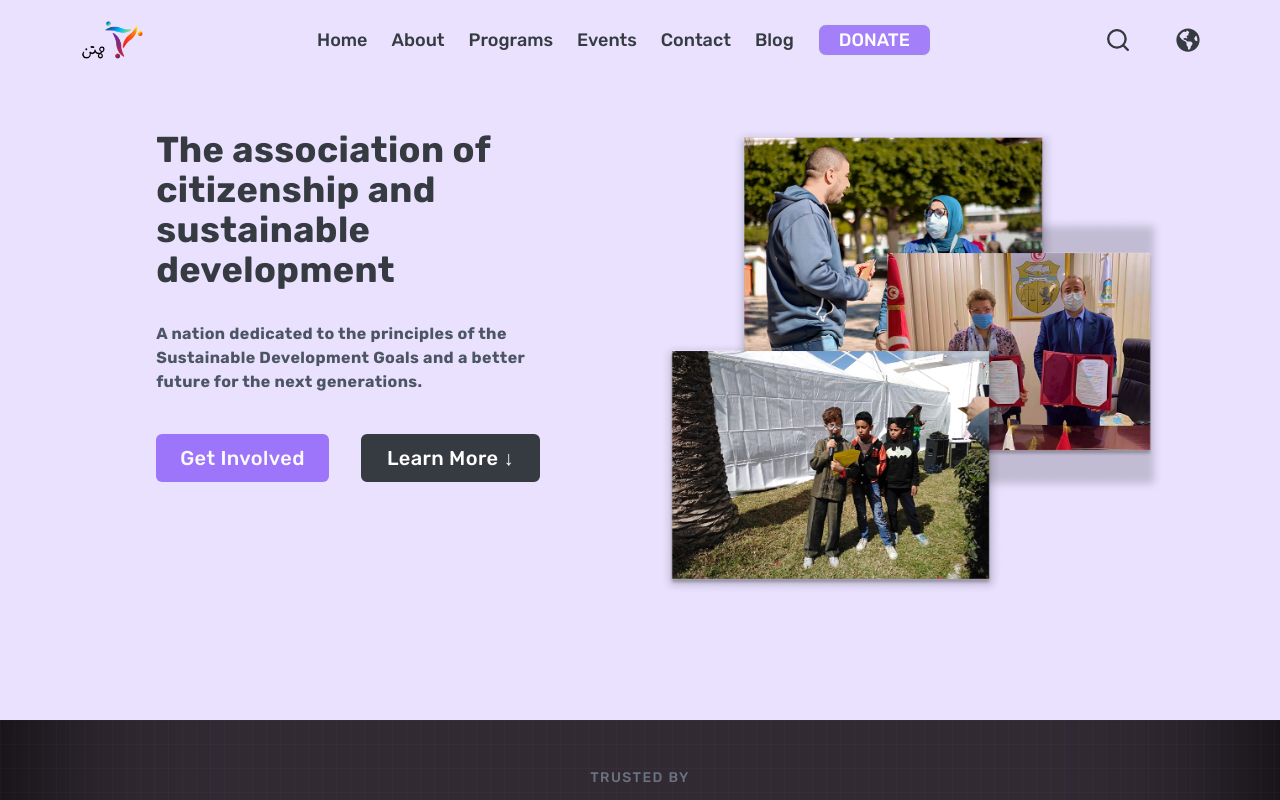
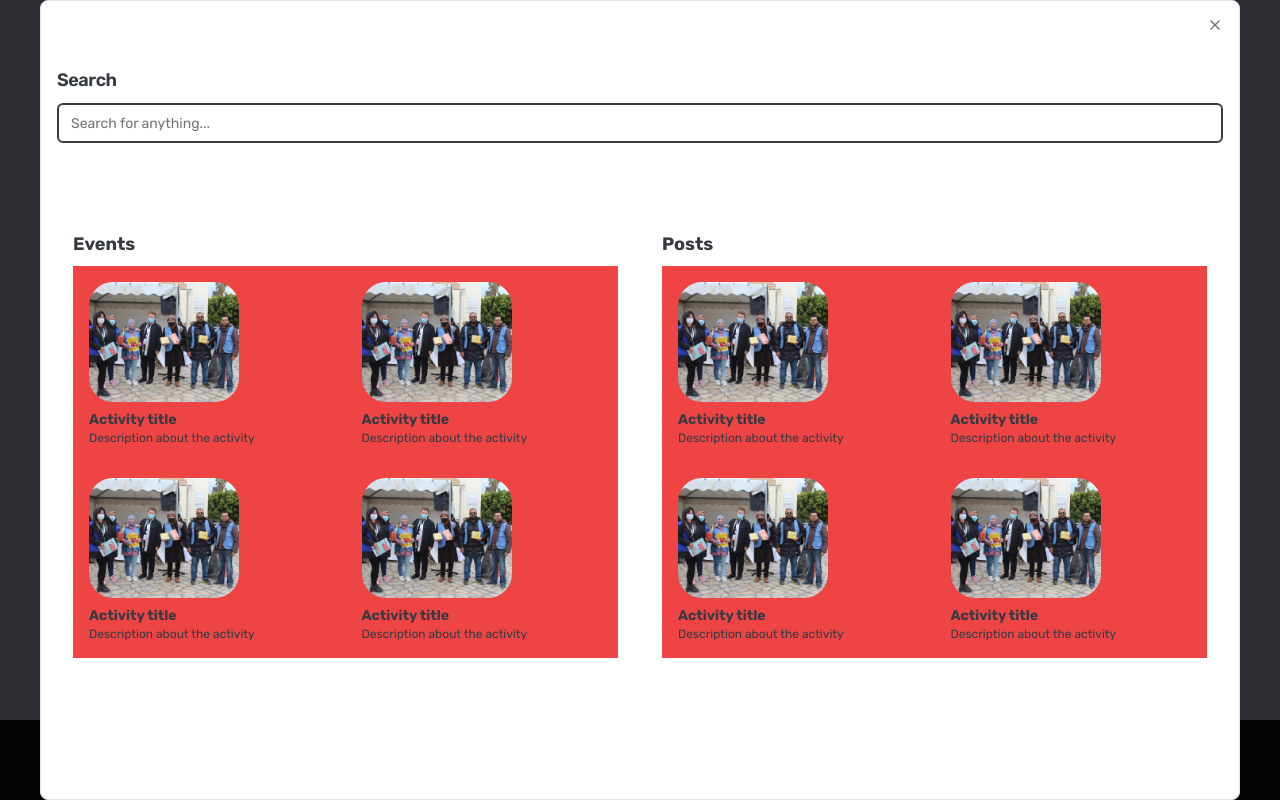
Before and after one commit to NourEssalam/front-momtan, a Next.js app: page / in a window 1280 px wide. Both pictures are taken after a click on the icon 1118 px from the left and 40 px from the top of the page. Shown: the top 800 px of the page. Built offline with nearby package versions, Linux system fonts and the light colour scheme.

Commit message:
add the first version of thesearch overlay

```diff
--- /dev/null
+++ b/components/shared-components/DialogSearchButton.tsx
@@ -0,0 +1,79 @@
+import { CopyIcon } from "@radix-ui/react-icons";
+import Container from "@/components/shared-components/Container";
+
+import { Button } from "@/components/ui/button";
+import {
+  Dialog,
+  DialogClose,
+  DialogContent,
+  DialogDescription,
+  DialogFooter,
+  DialogHeader,
+  DialogTitle,
+  DialogTrigger,
+} from "@/components/ui/dialog";
+import { Input } from "@/components/ui/input";
+import { Label } from "@/components/ui/label";
+import { CiSearch } from "react-icons/ci";
+import SearchResultElement from "./SearchResultElement";
+
+export function DialogSearchButton() {
+  return (
+    <Dialog>
+      <DialogTrigger asChild>
+        <CiSearch className="text-grey stroke-1 w-7 h-7 cursor-pointer hover:text-accent" />
+      </DialogTrigger>
+      <DialogContent
+        className=" gap-0 max-w-[1200px] inset-0 p-4 mx-auto  bg-white left-[0%] top-[0%]
+      translate-x-[0%] translate-y-[0%]"
+      >
+        <DialogHeader className="sm:justify-center mb-0 gap-2 space-x-0">
+          <DialogTitle>Search</DialogTitle>
+
+          <div className="">
+            <Label htmlFor="search" className="sr-only">
+              Search
+            </Label>
+            <Input
+              type="search"
+              id="search"
+              placeholder="Search for anything..."
+            />
+          </div>
+        </DialogHeader>
+        {/* Results */}
+        <div className="overflow-y-scroll grid grid-cols-2 gap-3 mt-4 ">
+          {/* events */}
+          <div className="flex flex-col gap-2 p-4">
+            <h3 className="text-lg font-bold">Events</h3>
+
+            <div className="bg-red-500 grid grid-cols-2">
+              <SearchResultElement />
+              <SearchResultElement />
+              <SearchResultElement />
+              <SearchResultElement />
+            </div>
+          </div>
+          <div className="flex flex-col gap-2 p-4">
+            <h3 className="text-lg font-bold">Posts</h3>
+
+            <div className="bg-red-500 grid grid-cols-2">
+              <SearchResultElement />
+              <SearchResultElement />
+              <SearchResultElement />
+              <SearchResultElement />
+            </div>
+          </div>
+        </div>
+
+        {/* <DialogFooter className="sm:justify-start">
+          <DialogClose asChild>
+            <Button type="button" variant="secondary">
+              Close
+            </Button>
+          </DialogClose>
+        </DialogFooter> */}
+      </DialogContent>
+    </Dialog>
+  );
+}
--- a/components/shared-components/Header.tsx
+++ b/components/shared-components/Header.tsx
@@ -10,6 +10,8 @@
 
 import { useEffect, useState } from "react";
 import { mainMenuType } from "@/lib/types/menu-types";
+import { Dialog } from "@radix-ui/react-dialog";
+import { DialogSearchButton } from "./DialogSearchButton";
 
 export default function Header() {
   const [open, setOpen] = useState(false);
@@ -63,7 +65,7 @@
         </Link>{" "}
       </nav>
       <div className="action hidden  lg:flex justify-between lg:w-24 gap-6 items-center">
-        <CiSearch className="text-grey stroke-1 w-7 h-7 cursor-pointer hover:text-accent" />
+        <DialogSearchButton />
         <FaGlobeAmericas
           className="text-grey w-6 h-6 cursor-pointer hover:text-accent"
           onClick={() => alert("choose a language")}
@@ -72,7 +74,7 @@
 
       {/* nav actions */}
       <div className="action lg:hidden   flex justify-between lg:w-24 gap-6 items-center">
-        <CiSearch className="text-grey stroke-1 w-7 h-7 hover:text-accent cursor-pointer" />
+        <DialogSearchButton />
         <FaGlobeAmericas
           className="text-grey w-6 h-6  cursor-pointer hover:text-accent"
           onClick={() => alert("choose a language")}
--- /dev/null
+++ b/components/shared-components/SearchResultElement.tsx
@@ -0,0 +1,20 @@
+import Image from "next/image";
+export default function SearchResultElement() {
+  return (
+    <div className="flex flex-col gap-2 p-4">
+      <div className="max-w-[150px] rounded-3xl overflow-hidden">
+        <Image
+          src="/img/gallery/activities.jpg"
+          alt="image"
+          width={100}
+          height={100}
+          className="w-full  object-cover"
+        />
+      </div>
+      <div>
+        <h3 className="text-sm font-bold">Activity title</h3>
+        <p className="text-xs text-secondary">Description about the activity</p>
+      </div>
+    </div>
+  );
+}
--- /dev/null
+++ b/components/ui/dialog.tsx
@@ -0,0 +1,132 @@
+"use client";
+
+import * as React from "react";
+import * as DialogPrimitive from "@radix-ui/react-dialog";
+import { X } from "lucide-react";
+
+import { cn } from "@/lib/utils";
+
+const Dialog = DialogPrimitive.Root;
+
+const DialogTrigger = DialogPrimitive.Trigger;
+
+const DialogPortal = DialogPrimitive.Portal;
+
+const DialogClose = DialogPrimitive.Close;
+
+const DialogOverlay = React.forwardRef<
+  React.ElementRef<typeof DialogPrimitive.Overlay>,
+  React.ComponentPropsWithoutRef<typeof DialogPrimitive.Overlay>
+>(({ className, ...props }, ref) => (
+  <DialogPrimitive.Overlay
+    ref={ref}
+    className={cn(
+      "fixed inset-0 z-50 bg-black/80  data-[state=open]:animate-in data-[state=closed]:animate-out data-[state=closed]:fade-out-0 data-[state=open]:fade-in-0",
+      className
+    )}
+    {...props}
+  />
+));
+DialogOverlay.displayName = DialogPrimitive.Overlay.displayName;
+
+const DialogContent = React.forwardRef<
+  React.ElementRef<typeof DialogPrimitive.Content>,
+  React.ComponentPropsWithoutRef<typeof DialogPrimitive.Content>
+>(({ className, children, ...props }, ref) => (
+  <DialogPortal>
+    <DialogOverlay />
+    <DialogPrimitive.Content
+      ref={ref}
+      className={cn(
+        `fixed left-[50%] top-[50%] z-50 grid w-full max-w-lg translate-x-[-50%] translate-y-[-50%]
+        gap-4 border bg-background p-6 shadow-lg duration-200 data-[state=open]:animate-in
+        data-[state=closed]:animate-out data-[state=closed]:fade-out-0 data-[state=open]:fade-in-0
+        data-[state=closed]:zoom-out-95 data-[state=open]:zoom-in-95 data-[state=closed]:slide-out-to-left-1/2
+         data-[state=closed]:slide-out-to-top-[48%] data-[state=open]:slide-in-from-left-1/2
+         data-[state=open]:slide-in-from-top-[48%] sm:rounded-lg`,
+        className
+      )}
+      {...props}
+    >
+      {children}
+      <DialogPrimitive.Close
+        className="absolute right-4 top-4 rounded-sm opacity-70 ring-offset-background
+      transition-opacity hover:opacity-100 focus:outline-none focus:ring-2 focus:ring-ring
+      focus:ring-offset-2 disabled:pointer-events-none data-[state=open]:bg-accent
+      data-[state=open]:text-muted-foreground"
+      >
+        <X className="h-4 w-4" />
+        <span className="sr-only">Close</span>
+      </DialogPrimitive.Close>
+    </DialogPrimitive.Content>
+  </DialogPortal>
+));
+DialogContent.displayName = DialogPrimitive.Content.displayName;
+
+const DialogHeader = ({
+  className,
+  ...props
+}: React.HTMLAttributes<HTMLDivElement>) => (
+  <div
+    className={cn(
+      "flex flex-col space-y-1.5 text-center sm:text-left",
+      className
+    )}
+    {...props}
+  />
+);
+DialogHeader.displayName = "DialogHeader";
+
+const DialogFooter = ({
+  className,
+  ...props
+}: React.HTMLAttributes<HTMLDivElement>) => (
+  <div
+    className={cn(
+      "flex flex-col-reverse sm:flex-row sm:justify-end sm:space-x-2",
+      className
+    )}
+    {...props}
+  />
+);
+DialogFooter.displayName = "DialogFooter";
+
+const DialogTitle = React.forwardRef<
+  React.ElementRef<typeof DialogPrimitive.Title>,
+  React.ComponentPropsWithoutRef<typeof DialogPrimitive.Title>
+>(({ className, ...props }, ref) => (
+  <DialogPrimitive.Title
+    ref={ref}
+    className={cn(
+      "text-lg font-semibold leading-none tracking-tight",
+      className
+    )}
+    {...props}
+  />
+));
+DialogTitle.displayName = DialogPrimitive.Title.displayName;
+
+const DialogDescription = React.forwardRef<
+  React.ElementRef<typeof DialogPrimitive.Description>,
+  React.ComponentPropsWithoutRef<typeof DialogPrimitive.Description>
+>(({ className, ...props }, ref) => (
+  <DialogPrimitive.Description
+    ref={ref}
+    className={cn("text-sm text-muted-foreground", className)}
+    {...props}
+  />
+));
+DialogDescription.displayName = DialogPrimitive.Description.displayName;
+
+export {
+  Dialog,
+  DialogPortal,
+  DialogOverlay,
+  DialogClose,
+  DialogTrigger,
+  DialogContent,
+  DialogHeader,
+  DialogFooter,
+  DialogTitle,
+  DialogDescription,
+};
--- a/package.json
+++ b/package.json
@@ -11,6 +11,8 @@
   "dependencies": {
     "@hookform/resolvers": "^3.9.0",
     "@radix-ui/react-accordion": "^1.2.1",
+    "@radix-ui/react-dialog": "^1.1.2",
+    "@radix-ui/react-icons": "^1.3.0",
     "@radix-ui/react-label": "^2.1.0",
     "@radix-ui/react-select": "^2.1.1",
     "@radix-ui/react-separator": "^1.1.0",
```
Also changed, not shown: 1 other file (tests, documents, lock files or other folders).
